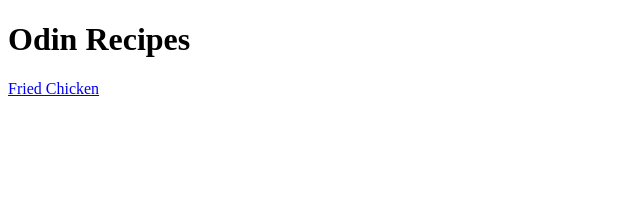
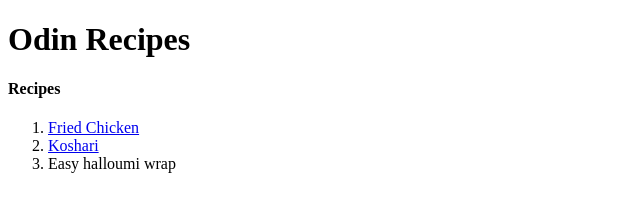
Before and after one commit to farosaX0/odin-recipes, a plain HTML site: page index.html in a window 1280 px wide. Shown: the whole page, without its empty margins (0-640 px from the left). Drawn offline with Linux system fonts and the light colour scheme.

Commit message:
Add link of halloumi recipe

```diff
--- a/index.html
+++ b/index.html
@@ -11,7 +11,13 @@
 
   <body>
     <h1>Odin Recipes</h1>
-    <a href="./recipes/friedChicken.html">Fried Chicken</a>
+    <h4>Recipes</h4>
+    <ol>
+      <li><a href="./recipes/friedChicken.html">Fried Chicken</a></li>
+      <li><a href="./recipes/egyKoshari.html">Koshari</a></li>
+      <li a href="./recipes/halloumi.html">Easy halloumi wrap</li>
+    </ol>
+
   </body>
 
 
```
